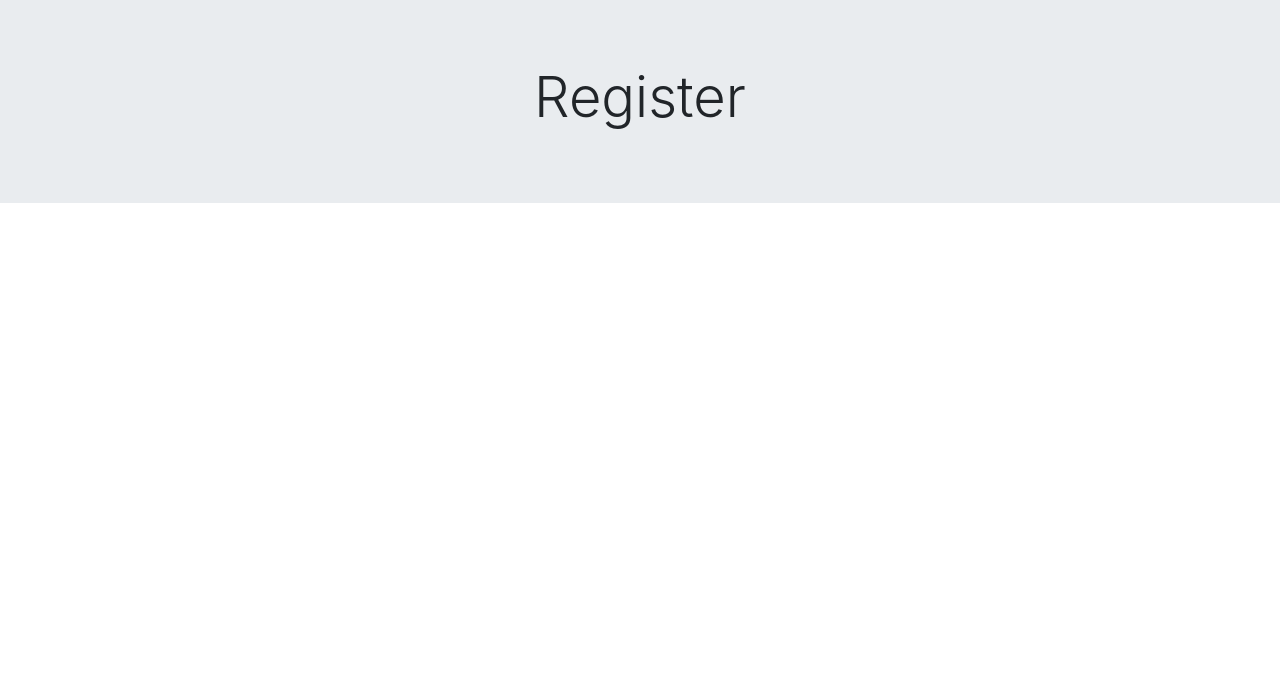
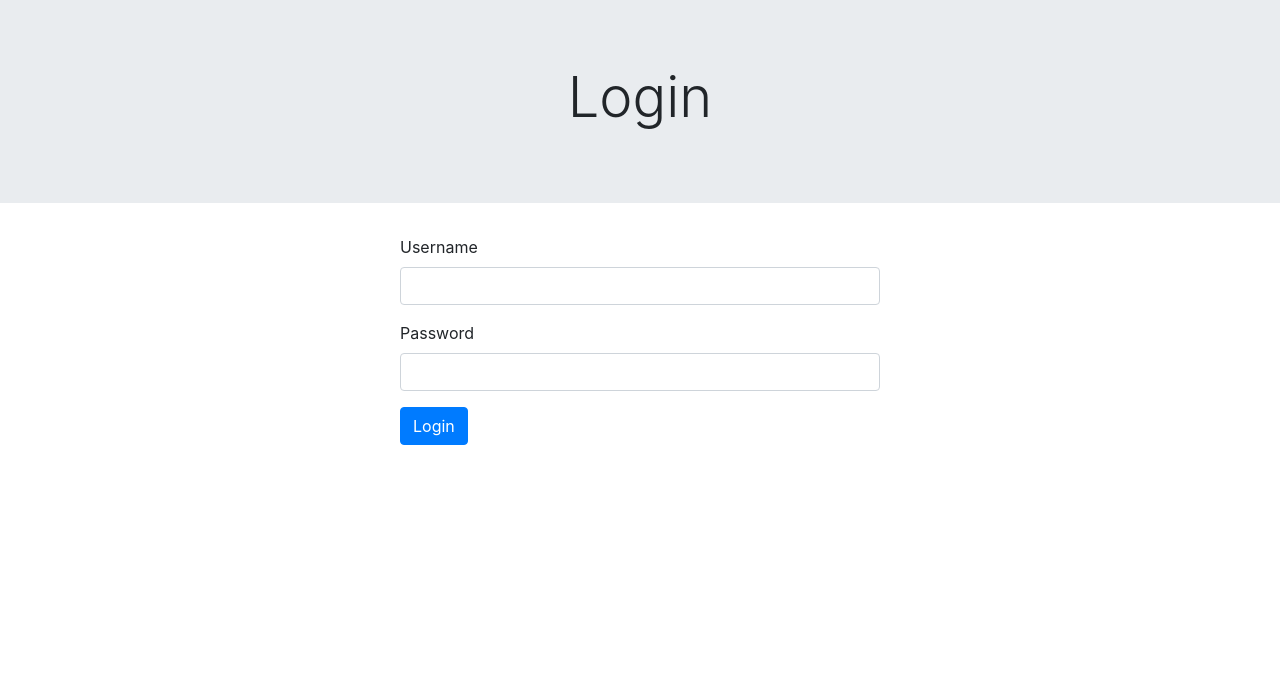
Before and after one commit to robertnguyen279/funix-python-assignment3, a Flask app: page /login in a window 1280 px wide. Shown: the part 62-747 px from the top of the page. Run offline with Flask 3, Linux system fonts and the light colour scheme; some libraries are stand-ins or nearby versions.

Commit message:
Finish login

```diff
--- a/src/forms.py
+++ b/src/forms.py
@@ -4,7 +4,7 @@ from wtforms.validators import DataRequired,Email,EqualTo
 from wtforms import ValidationError
 
 class LoginForm(FlaskForm):
-    username = StringField('Email', validators=[DataRequired()])
+    username = StringField('Username', validators=[DataRequired()])
     password = PasswordField('Password', validators=[DataRequired()])
     submit = SubmitField('Login')
 
@@ -15,11 +15,3 @@ class RegistrationForm(FlaskForm):
     password = PasswordField('Password', validators=[DataRequired(), EqualTo('pass_confirm', message='Passwords must match!')])
     pass_confirm = PasswordField('Confirm password', validators=[DataRequired()])
     submit = SubmitField('Register!')
-
-    def check_email(self, field):
-        if User.query.filter_by(email=field.data).first():
-            raise ValidationError('Your email has been registered already!')
-
-    def check_username(self, field):
-        if User.query.filter_by(username=field.data).first():
-            raise ValidationError('Sorry, that username is taken!')
--- a/src/routes.py
+++ b/src/routes.py
@@ -1,7 +1,8 @@
 from flask import Blueprint, render_template, send_from_directory, request, flash, redirect, url_for
-from src.forms import RegistrationForm
+from src.forms import RegistrationForm, LoginForm
 from src.models import User
 from sqlalchemy.exc import SQLAlchemyError
+from flask_login import login_user,login_required,logout_user
 
 routes_page = Blueprint('routes', __name__, template_folder='templates')
 
@@ -20,7 +21,6 @@ def register():
             return redirect(url_for('routes.login'))
         except SQLAlchemyError as e:
             error = str(e.__dict__['orig'])
-            print(error)
             if error == 'UNIQUE constraint failed: users.email':
                 flash('Error: Email has been taken')
             elif error == 'UNIQUE constraint failed: users.username':
@@ -28,12 +28,37 @@ def register():
             else:
                 flash(error)
 
-
     return render_template('register.html', request_path=request.path, form=register_form)
 
-@routes_page.route('/login')
+@routes_page.route('/login', methods=['GET', 'POST'])
 def login():
-    return render_template('login.html', request_path=request.path)
+    login_form = LoginForm()
+
+    if login_form.validate_on_submit():
+            # Grab the user from our User Models table
+        user = User.query.filter_by(username=login_form.username.data).first()
+        print(user)
+
+        if user is not None and user.check_password(login_form.password.data):
+            #Log in the user
+
+            login_user(user)
+            flash('Logged in successfully.')
+
+            next = request.args.get('next')
+
+            if next == None or not next[0]=='/':
+                next = url_for('routes.welcome')
+
+            return redirect(next)
+
+
+
+    return render_template('login.html', request_path=request.path, form=login_form)
+
+@routes_page.route('/welcome')
+def welcome():
+    return render_template('welcome.html', request_path=request.path)
 
 # Serve static files
 @routes_page.route('/statics/<path:path>')
--- a/src/templates/index.html
+++ b/src/templates/index.html
@@ -12,7 +12,7 @@
     </div>
   </section>
   <section class="container">
-    <a href="{{url_for('routes.register')}}"
+    <a href="{{url_for('routes.login')}}"
       ><button type="button" class="btn btn-primary">Login</button></a
     >
     or
--- a/src/templates/layouts/header.html
+++ b/src/templates/layouts/header.html
@@ -20,7 +20,7 @@
             >
           </li>
           <li {% if request_path == '/login' %} class="nav-item active" {% else %} class="nav-item" {% endif %}>
-            <a class="nav-link" href="#"
+            <a class="nav-link" href="{{url_for('routes.login')}}"
               >Login <span class="sr-only">(current)</span></a
             >
           </li>
--- a/src/templates/login.html
+++ b/src/templates/login.html
@@ -2,11 +2,23 @@
 <main>
   <section class="jumbotron jumbotron-fluid">
     <div class="container">
-      <h1 class="display-4 text-center">Register</h1>
+      <h1 class="display-4 text-center">Login</h1>
     </div>
   </section>
   <section class="container">
-    <form method="POST"></form>
+    <form method="POST" class="form-wrapper">
+      {{ form.hidden_tag() }}
+      <!-- Username -->
+      <div class="form-group">
+        {{form.username.label}} {{form.username(class_="form-control")}}
+      </div>
+      <!-- Password -->
+      <div class="form-group">
+        {{form.password.label}} {{form.password(class_="form-control")}}
+      </div>
+      <!-- Submit -->
+      {{form.submit(class_="btn btn-primary")}}
+    </form>
   </section>
 </main>
 {% endblock %}
```
Also changed, not shown: src/templates/welcome.html (added, +11 -0 lines).
